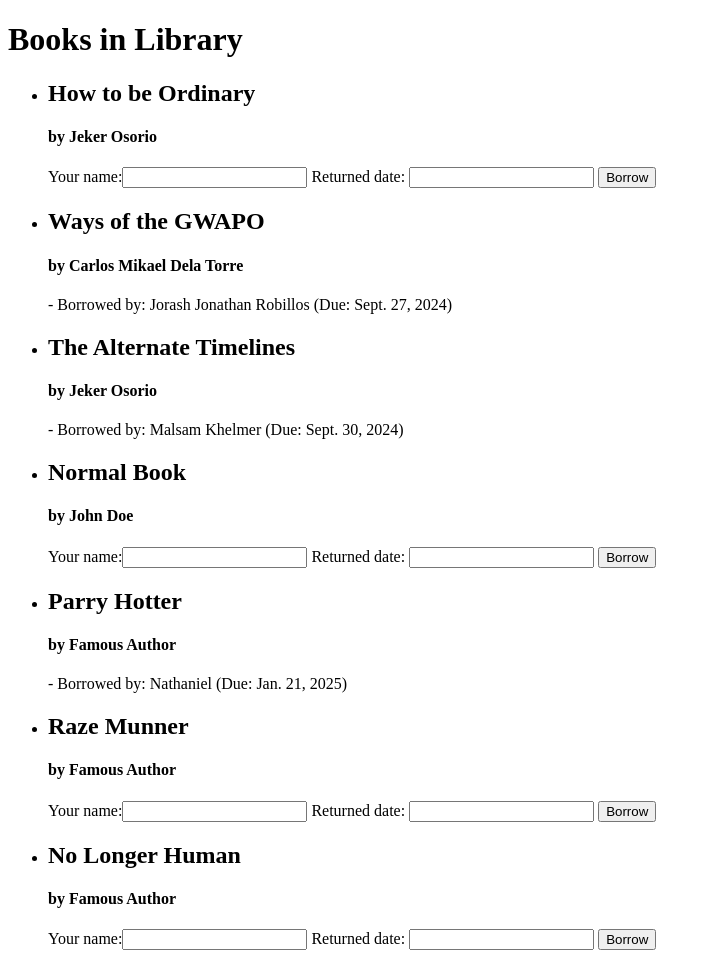
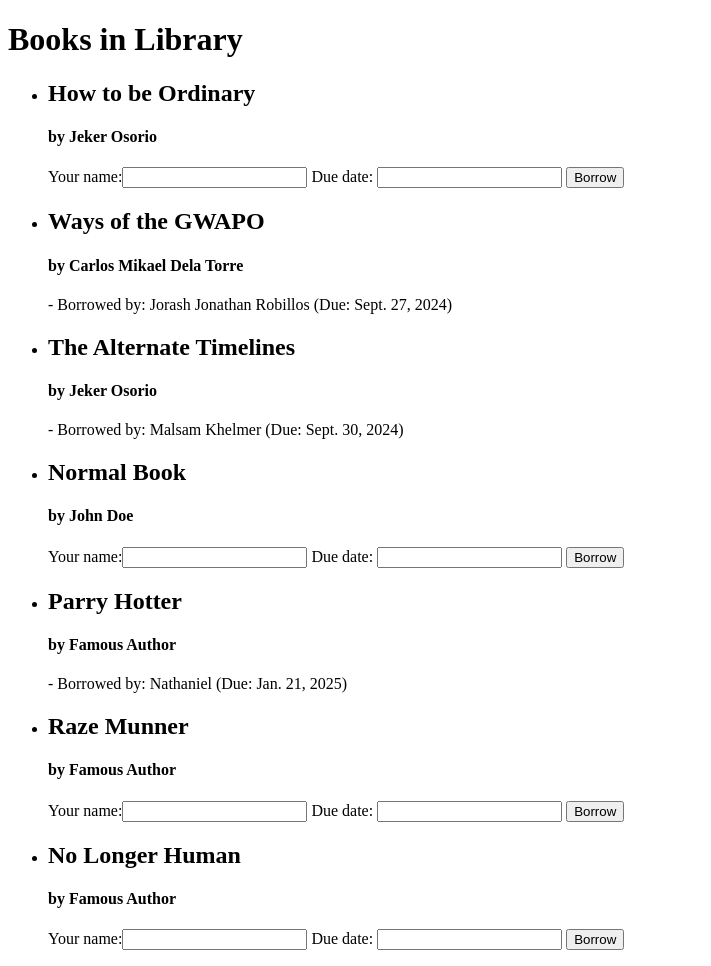
Before and after one commit to Syjhert/django_ORM, a Django app: page /books/ in a window 1280 px wide. Shown: the whole page, without its empty margins (0-711 px from the left). Run offline with Django 5.2, Linux system fonts and the light colour scheme; data comes from the database, SQL or seed files in the repository.

Commit message:
due date

```diff
--- a/books/templates/books/book_list.html
+++ b/books/templates/books/book_list.html
@@ -17,7 +17,7 @@
             <form method="post">
                 {% csrf_token %}
                 <input type="hidden" name="book_id" value="{{ book.id }}">
-                Your name:{{ form.borrowed_by }} Returned date: {{ form.due_date }}
+                Your name:{{ form.borrowed_by }} Due date: {{ form.due_date }}
                 <button type="submit">Borrow</button>
             </form>
             {% endif %}
```
